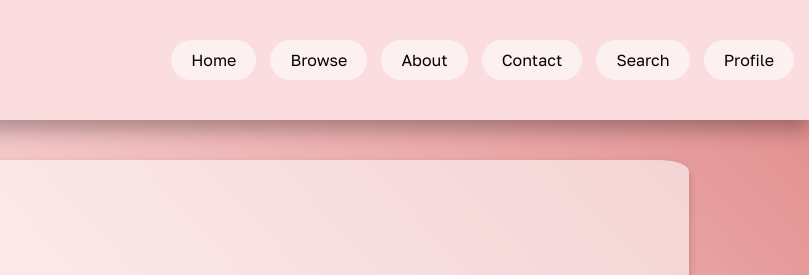
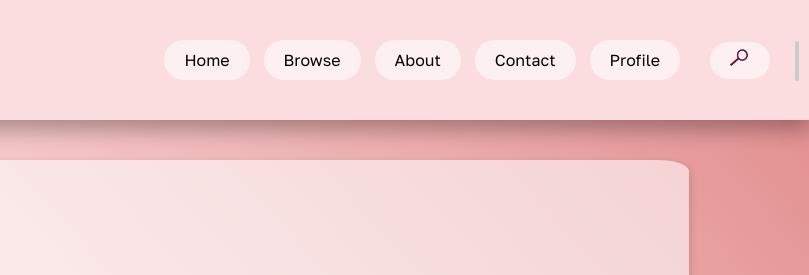
Before and after one commit to hathewsg/HookLineAndSinker, a plain HTML site: page about.html in a window 1280 px wide. Shown: the top 275 px of the page, 471-1280 px from the left. Drawn offline with Linux system fonts and the light colour scheme.

Commit message:
Search Bar alterations

```diff
--- a/about.html
+++ b/about.html
@@ -26,8 +26,14 @@
                 <a href="testStorage.html">Browse</a>
                 <a href="about.html">About</a>
                 <a href="request.html">Contact</a>
-                <a href="testStorage.html">Search</a>
                 <a href="profile.html">Profile</a>
+                <button onclick="toggleSearch()">
+                        <a><img src="site_images/magniglass.png" alt="magnifying glass"></a>
+                </button>
+                <div id="searchForm" class="search-container">
+                    <input type="text" placeholder="Search..." class="search-input">
+                    <button type="submit" class="search-submit">Go</button>
+                </div>
             </div>
 
         </div>
@@ -90,5 +96,10 @@
             </div>
         </div>
     </div>
-
+<script>
+    function toggleSearch() {
+        const searchForm = document.getElementById('searchForm');
+        searchForm.classList.toggle('active');
+    }
+</script>
 </body>
--- a/styles/style.css
+++ b/styles/style.css
@@ -30,6 +30,7 @@ button {
   border: none;
   border-radius: 4px;
   cursor: pointer;
+  background: transparent;
 }
 
 
@@ -352,3 +353,33 @@ button {
     width: 100%;
     max-width: 1000px;
 }
+
+.search-container {
+  max-width: 0;
+  overflow: hidden;
+  transition: max-width 0.4s ease;
+  display: inline-flex;
+  border: 2px solid #ccc;
+  border-radius: 25px;
+  padding: 0;
+}
+
+.search-container.active {
+  max-width: 400px;
+  padding: 5px 10px;
+}
+
+.search-input {
+  border: none;
+  outline: none;
+  padding: 8px;
+  width: 100%;
+  border-radius: 25px;
+}
+
+.search-submit {
+  background: none;
+  border: none;
+  padding: 5px 10px;
+  cursor: pointer;
+}
```
